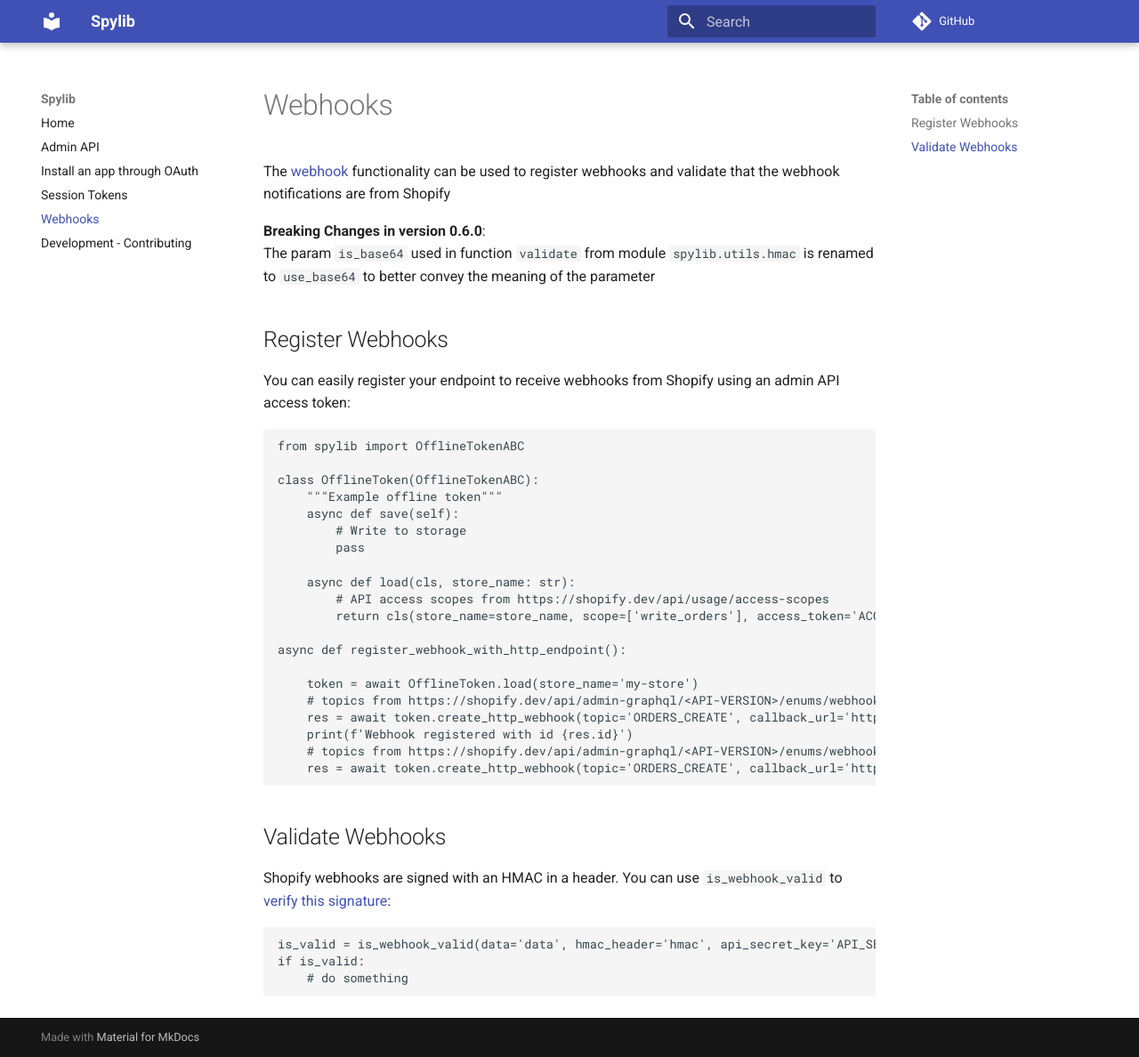
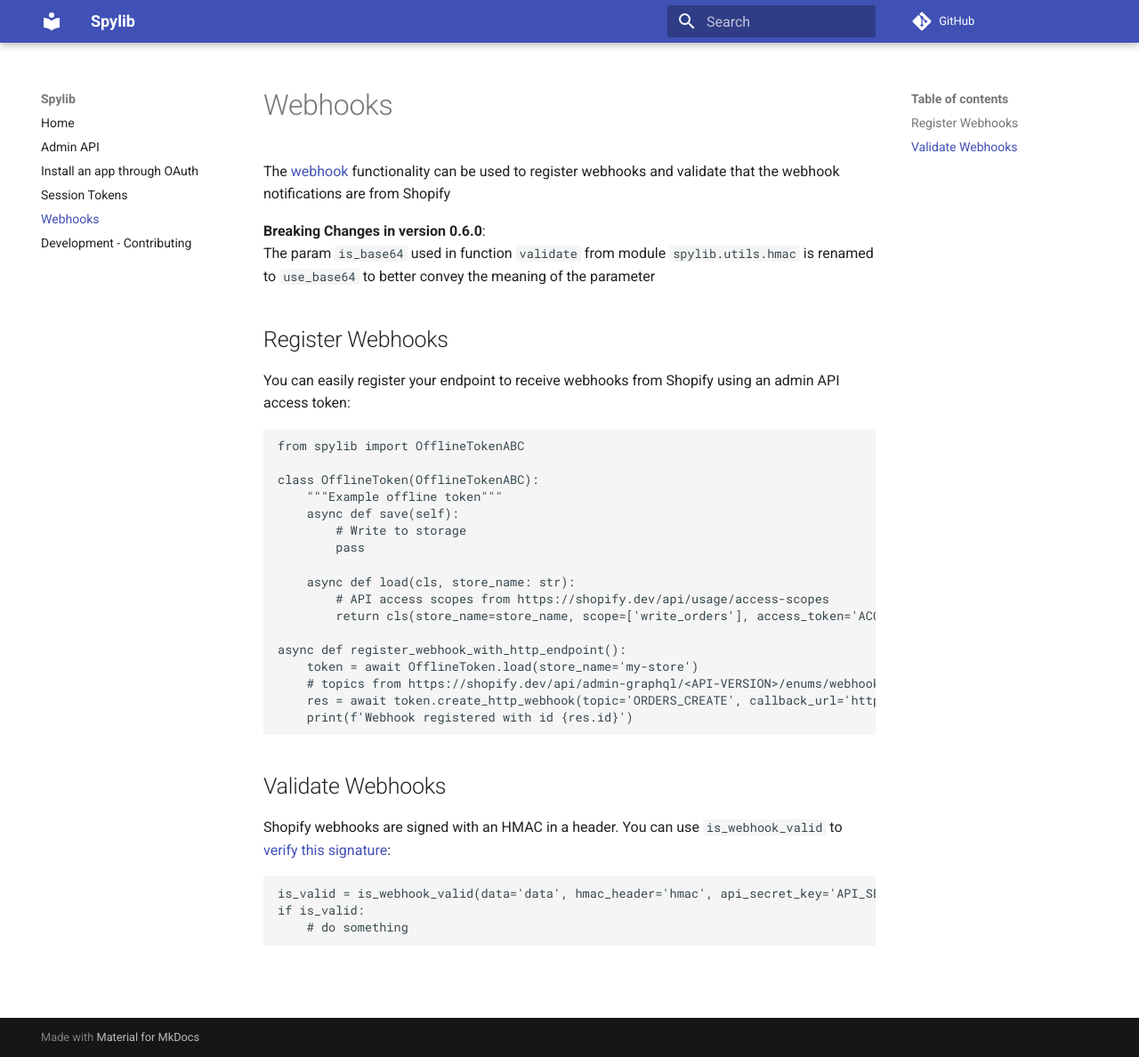
Before and after one commit to SatelCreative/spylib, an MkDocs documentation site: the page built from docs/webhooks.md, in a window 1280 px wide and 1188 px high. Shown: the whole window at 89% size. Built offline with MkDocs 1.6.1 and Material for MkDocs 9.7.7, drawn with Linux system fonts in a browser that asks for light colours; comment, search, counter and statistics services are not loaded.

Commit message:
remove duplicated line

````diff
--- a/docs/webhooks.md
+++ b/docs/webhooks.md
@@ -25,13 +25,10 @@
         return cls(store_name=store_name, scope=['write_orders'], access_token='ACCESS_TOKEN')
 
 async def register_webhook_with_http_endpoint():
-
     token = await OfflineToken.load(store_name='my-store')
     # topics from https://shopify.dev/api/admin-graphql/<API-VERSION>/enums/webhooksubscriptiontopic
     res = await token.create_http_webhook(topic='ORDERS_CREATE', callback_url='https://sometest.com/example')
     print(f'Webhook registered with id {res.id}')
-    # topics from https://shopify.dev/api/admin-graphql/<API-VERSION>/enums/webhooksubscriptiontopic
-    res = await token.create_http_webhook(topic='ORDERS_CREATE', callback_url='https://sometest.com/example')
 ```
 
 ## Validate Webhooks
````
